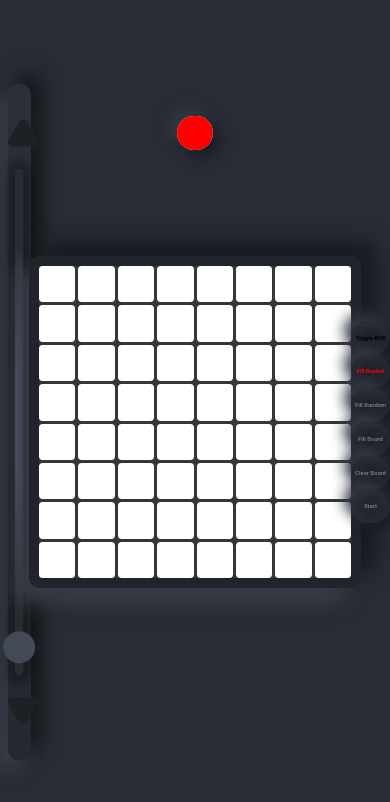
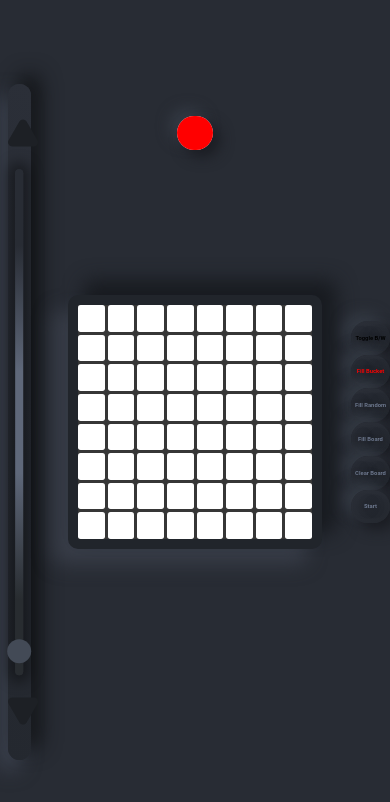
Before and after one commit to DennisSonntag/GameOfLife, a website built with Vite: page index.html in a window 390 px wide. Built offline with nearby package versions, Linux system fonts and the light colour scheme.

Commit message:
fixed toggle black white bugs

```diff
--- a/ToDoList.txt
+++ b/ToDoList.txt
@@ -1,3 +1,2 @@
 Game of life to do list
 -add on the fly alteration and addition of rules(modal window)
--get domain name and dns name servers(freedom , cloud flare)
--- a/src/main.ts
+++ b/src/main.ts
@@ -55,10 +55,10 @@ class Canvas {
 	static canvas = document.querySelector('canvas') as HTMLCanvasElement
 	static ctx = Canvas.canvas.getContext('2d') as CanvasRenderingContext2D
 	static renderCanvas = () => {
+		const size = drawBoard.clientWidth / sideLengthCells
 		for (let row = 0; row < board.grid.length; row++) {
 			for (let col = 0; col < board.grid[0].length; col++) {
 				const cell = board.grid[row][col]
-				const size = drawBoard.clientWidth / sideLengthCells
 				Canvas.ctx.beginPath()
 				Canvas.ctx.rect(col * size, row * size, size, size)
 				// eslint-disable-next-line @typescript-eslint/ban-ts-comment
@@ -101,13 +101,23 @@ class Canvas {
 					if (generation <= 1) {
 						const [h, s, l] = getColorValueFromIndex(row * sideLengthCells + col)
 						Canvas.ctx.fillStyle = hslString(h, s, l)
+						CanvasColors[row][col] = hslString(h, s, l)
 					} else if (generation > 1) {
 						// grayscale
-						if (arrayAllEqual(currentRgb)) Canvas.ctx.fillStyle = hslString(0, 0, l)
-						else Canvas.ctx.fillStyle = hslString(h, 100, 50)
+						if (arrayAllEqual(currentRgb)) {
+							Canvas.ctx.fillStyle = hslString(0, 0, l)
+							CanvasColors[row][col] = hslString(0, 0, l)
+						} else if (!arrayAllEqual(currentRgb)) {
+							Canvas.ctx.fillStyle = hslString(h, 100, 50)
+							CanvasColors[row][col] = hslString(h, 100, 50)
 						}
-				} else if (cell === Board.dead) Canvas.ctx.fillStyle = 'white'
+					}
+				} else if (cell === Board.dead) {
+					Canvas.ctx.fillStyle = 'white'
+					CanvasColors[row][col] = 'white'
+				}
 				Canvas.ctx.fill()
+				// Canvas.ctx.stroke()
 			}
 		}
 	}
@@ -152,17 +162,19 @@ class Board extends Calculations {
 	}
 	static dead = 0
 	static alive = 1
-	static makeBoardArray = (size: number): number[][] => new Array(size).fill(this.dead).map(() => new Array(size).fill(this.dead))
+	static makeBoardArrayNumber = (size: number): number[][] => new Array(size).fill(this.dead).map(() => new Array(size).fill(this.dead))
+	static makeBoardArrayString = (size: number): string[][] => new Array(size).fill('').map(() => new Array(size).fill(''))
 	grid: number[][]
 	constructor(size: number) {
 		super()
-		this.grid = Board.makeBoardArray(size)
+		this.grid = Board.makeBoardArrayNumber(size)
 	}
 }
 
 const sliderMax = Number(sizeSlider.getAttribute('max'))
 
 const PreviousGens: number[][][] = []
+let CanvasColors: string[][] = []
 let fillBucketActive = false
 let fillBucketInfo: number
 let sideLengthCells = 8
@@ -197,12 +209,14 @@ const update = () => {
 	divBoard.style.transform = `matrix(${translate.scale},0,0,${translate.scale},${translate.translateX},${translate.translateY})`
 }
 
-centerDiv.addEventListener('wheel', (event: WheelEvent) => {
+centerDiv.addEventListener(
+	'wheel',
+	(event: WheelEvent) => {
 		// Determine before anything else. Otherwise weird jumping.
-	if (zoomFactor + event.deltaY / 5000 > 3 || zoomFactor + event.deltaY / 5000 < 0.4) return
+		if (zoomFactor + event.deltaY / 1000 > 3 || zoomFactor + event.deltaY / 1000 < 0.4) return
 
 		const oldZoomFactor = zoomFactor
-	zoomFactor += event.deltaY / 5000
+		zoomFactor += event.deltaY / 1000
 
 		mousePosition.x = event.clientX - centerDivSize.x
 		mousePosition.y = event.clientY - centerDivSize.y
@@ -219,16 +233,24 @@ centerDiv.addEventListener('wheel', (event: WheelEvent) => {
 		translate.translateY = y
 
 		update()
-})
-centerDiv.addEventListener('mousedown', (event: MouseEvent) => {
+	},
+	{ passive: true }
+)
+centerDiv.addEventListener(
+	'mousedown',
+	(event: MouseEvent) => {
 		if (event.button !== 1) return
 		initialContentsPos.x = translate.translateX
 		initialContentsPos.y = translate.translateY
 		pinnedMousePosition.x = event.clientX
 		pinnedMousePosition.y = event.clientY
 		panningAllowed = true
-})
-centerDiv.addEventListener('mousemove', (event: MouseEvent) => {
+	},
+	{ passive: true }
+)
+centerDiv.addEventListener(
+	'mousemove',
+	(event: MouseEvent) => {
 		mousePosition.x = event.clientX
 		mousePosition.y = event.clientY
 		if (panningAllowed) {
@@ -238,8 +260,10 @@ centerDiv.addEventListener('mousemove', (event: MouseEvent) => {
 			translate.translateY = initialContentsPos.y + diffY
 		}
 		update()
-})
-centerDiv.addEventListener('mouseup', () => (panningAllowed = false))
+	},
+	{ passive: true }
+)
+centerDiv.addEventListener('mouseup', () => (panningAllowed = false), { passive: true })
 
 // -----------------------------------
 
@@ -345,7 +369,7 @@ const stopSimulation = () => {
 	stopMsg.style.display = 'none'
 	Canvas.clearCanvas()
 	started = false
-	populate()
+	populateStop()
 	changeStylesFromCanvas()
 	if (sideLengthCells >= 20) changeStylesSliderLarge()
 	if (sideLengthCells <= 20) changeStylesSliderSmall()
@@ -433,7 +457,8 @@ const fillEmpty = () => {
 
 const changeBoardSize = (size: number) => {
 	sideLengthCells = size
-	board.grid = Board.makeBoardArray(sideLengthCells)
+	board.grid = Board.makeBoardArrayNumber(sideLengthCells)
+	CanvasColors = Board.makeBoardArrayString(sideLengthCells)
 	populate()
 	drawBoard.style.gridTemplateRows = `repeat(${sideLengthCells}, 1fr)`
 	drawBoard.style.gridTemplateColumns = `repeat(${sideLengthCells}, 1fr)`
@@ -447,7 +472,7 @@ const reset = () => {
 	isDragging = false
 	playing = false
 	drawMode = true
-	board.grid = Board.makeBoardArray(sideLengthCells)
+	board.grid = Board.makeBoardArrayNumber(sideLengthCells)
 	setGeneration(0)
 	Canvas.clearCanvas()
 }
@@ -497,12 +522,16 @@ const next = () => {
 }
 
 const clearBoard = () => {
-	board.grid = Board.makeBoardArray(sideLengthCells)
+	board.grid = Board.makeBoardArrayNumber(sideLengthCells)
 	;(document.querySelectorAll('.place') as NodeListOf<HTMLElement>).forEach(element => (element.style.backgroundColor = 'white'))
 }
 
 const checkColor = (row: number, col: number, div: HTMLDivElement) => {
 	div.style.backgroundColor = board.grid[row][col] ? Board.colors.draw : Board.colors.light
+}
+
+const checkColorStop = (row: number, col: number, div: HTMLDivElement) => {
+	div.style.backgroundColor = CanvasColors[row][col]
 }
 
 const bounceAnim = (div: HTMLDivElement) => {
@@ -523,7 +552,9 @@ const populate = () => {
 			div.className = 'place'
 			// check if place should be black or white
 			checkColor(row, col, div)
-			div.addEventListener('click', () => {
+			div.addEventListener(
+				'click',
+				() => {
 					if (drawMode) {
 						changeValueAtIndex(div.id, board.grid, 1)
 						bounceAnim(div)
@@ -533,22 +564,63 @@ const populate = () => {
 						bounceAnim(div)
 					}
 					checkColor(row, col, div)
-			})
+				},
+				{ passive: true }
+			)
 			drawBoard.appendChild(div)
 			count++
 		}
 	}
 }
 
-window.addEventListener('load', () => {
+const populateStop = () => {
+	drawBoard.innerHTML = ''
+	let count = 0
+	for (let row = 0; row < board.grid.length; row++) {
+		for (let col = 0; col < board.grid[0].length; col++) {
+			// setup element
+			const div = document.createElement('div')
+			div.id = String(count)
+			div.className = 'place'
+			// check if place should be black or white
+			checkColorStop(row, col, div)
+			div.addEventListener(
+				'click',
+				() => {
+					if (drawMode) {
+						changeValueAtIndex(div.id, board.grid, 1)
+						bounceAnim(div)
+					} else {
+						if (!fillBucketActive) changeValueAtIndex(div.id, board.grid, 0)
+						if (fillBucketActive) fillBucketActive = false
+						bounceAnim(div)
+					}
+					checkColorStop(row, col, div)
+				},
+				{ passive: true }
+			)
+			drawBoard.appendChild(div)
+			count++
+		}
+	}
+}
+
+window.addEventListener(
+	'load',
+	() => {
+		CanvasColors = Board.makeBoardArrayString(sideLengthCells)
 		Canvas.ctx.canvas.width = drawBoard.clientWidth
 		Canvas.ctx.canvas.height = drawBoard.clientHeight
 		setBubble(range, bubble)
 
 		populate()
-})
+	},
+	{ passive: true }
+)
 
-window.addEventListener('mousedown', event => {
+window.addEventListener(
+	'mousedown',
+	event => {
 		const target = event.target as HTMLDivElement
 		fillBucketInfo = Number(target.id)
 		if (target.className !== 'place') return
@@ -559,13 +631,18 @@ window.addEventListener('mousedown', event => {
 			fillBucketText.style.color = 'red'
 			fillEmpty()
 		}
-})
+	},
+	{ passive: true }
+)
 
-window.addEventListener('mousemove', event => {
+window.addEventListener(
+	'mousemove',
+	event => {
 		const target = event.target as HTMLDivElement
 		const id = target.id
 		const div = document.getElementById(String(id)) as HTMLDivElement
 		const [row, col] = getRowCol(Number(id))
+		if (target.className !== 'place') return
 		if (!isDragging) return
 		if (drawMode) {
 			changeValueAtIndex(id, board.grid, 1)
@@ -575,60 +652,27 @@ window.addEventListener('mousemove', event => {
 			bounceAnim(div)
 		}
 		checkColor(row, col, div)
-})
+	},
+	{ passive: true }
+)
 
-window.addEventListener('mouseup', () => (isDragging = false))
+window.addEventListener('mouseup', () => (isDragging = false), { passive: true })
 
-window.addEventListener('click', event => {
+window.addEventListener(
+	'click',
+	event => {
 		const target = event.target as HTMLButtonElement
 		if (target.className !== 'deadAlive') return
 		const child = target.firstChild as HTMLParagraphElement
 		if (child.innerText === 'Dead') target.innerHTML = '<p>Alive</p>'
 		if (child.innerText === 'Alive') target.innerHTML = '<p>Dead</p>'
-})
+	},
+	{ passive: true }
+)
 
-toggleBWBtn.addEventListener('click', () => {
-	blackWhite = !blackWhite
-	toggleBWText.innerText = blackWhite ? 'Toggle Color' : 'Toggle B/W'
-	if (!blackWhite) {
-		toggleBWText.style.color = 'black'
-		toggleBWText.classList.remove('rainbow')
-	} else if (blackWhite) toggleBWText.classList.add('rainbow')
-	blackWhite ? startingElements.pop() : startingElements.push(colorPicker)
-	colorPicker.style.display = blackWhite ? 'none' : 'initial'
-	Board.colors.draw = blackWhite ? 'black' : colorPicker.value
-	let count = 0
-	for (let row = 0; row < board.grid.length; row++) {
-		for (let col = 0; col < board.grid[0].length; col++) {
-			const div = document.getElementById(String(count)) as HTMLDivElement
-			checkColor(row, col, div)
-			count++
-		}
-	}
-})
-
-colorPicker.addEventListener('input', () => (Board.colors.draw = colorPicker.value))
-
-// hasReset = true
-resetBtn.addEventListener('click', () => reset())
-
-reverseBtn.addEventListener('click', () => {
-	if (generation >= 1) {
-		reversing = true
-		playing = false
-		reverse()
-	}
-})
-
-playBtn.addEventListener('click', () => {
-	if (!stopped) {
-		reversing = false
-		playing = true
-		play()
-	}
-})
-
-window.addEventListener('keydown', event => {
+window.addEventListener(
+	'keydown',
+	event => {
 		if (event.key === ' ' && started) {
 			if (!playing) {
 				if (!stopped) {
@@ -652,9 +696,76 @@ window.addEventListener('keydown', event => {
 			modalActive = !modalActive
 			modalBackground.style.display = modalActive ? 'initial' : 'none'
 		}
-})
+	},
+	{ passive: true }
+)
 
-addRuleBtn.addEventListener('click', () => {
+window.addEventListener(
+	'resize',
+	() => {
+		Canvas.ctx.canvas.width = drawBoard.clientWidth
+		Canvas.ctx.canvas.height = drawBoard.clientHeight
+		if (started) Canvas.renderCanvas()
+	},
+	{ passive: true }
+)
+
+toggleBWBtn.addEventListener(
+	'click',
+	() => {
+		blackWhite = !blackWhite
+		toggleBWText.innerText = blackWhite ? 'Toggle Color' : 'Toggle B/W'
+		if (!blackWhite) {
+			toggleBWText.style.color = 'black'
+			toggleBWText.classList.remove('rainbow')
+		} else if (blackWhite) toggleBWText.classList.add('rainbow')
+		blackWhite ? startingElements.pop() : startingElements.push(colorPicker)
+		colorPicker.style.display = blackWhite ? 'none' : 'initial'
+		Board.colors.draw = blackWhite ? '#000000' : colorPicker.value
+		let count = 0
+		for (let row = 0; row < board.grid.length; row++) {
+			for (let col = 0; col < board.grid[0].length; col++) {
+				const div = document.getElementById(String(count)) as HTMLDivElement
+				checkColor(row, col, div)
+				count++
+			}
+		}
+	},
+	{ passive: true }
+)
+
+colorPicker.addEventListener('input', () => (Board.colors.draw = colorPicker.value), { passive: true })
+
+// hasReset = true
+resetBtn.addEventListener('click', () => reset(), { passive: true })
+
+reverseBtn.addEventListener(
+	'click',
+	() => {
+		if (generation >= 1) {
+			reversing = true
+			playing = false
+			reverse()
+		}
+	},
+	{ passive: true }
+)
+
+playBtn.addEventListener(
+	'click',
+	() => {
+		if (!stopped) {
+			reversing = false
+			playing = true
+			play()
+		}
+	},
+	{ passive: true }
+)
+
+addRuleBtn.addEventListener(
+	'click',
+	() => {
 		const rule = document.createElement('div')
 		rule.className = 'rule'
 		rule.innerHTML = `<div class="ruleLeft ruleRightLeft">
@@ -693,57 +804,87 @@ addRuleBtn.addEventListener('click', () => {
 
 		ruleSection.appendChild(rule)
 		ruleSection.scrollTop = ruleSection.scrollHeight
-})
+	},
+	{ passive: true }
+)
 
-pauseBtn.addEventListener('click', () => pause())
+pauseBtn.addEventListener('click', () => pause(), { passive: true })
 
-stopBtn.addEventListener('click', () => stopSimulation())
+stopBtn.addEventListener('click', () => stopSimulation(), { passive: true })
 
-startBtn.addEventListener('click', () => {
+startBtn.addEventListener(
+	'click',
+	() => {
 		stopped = false
 		started = true
 		start()
-})
+	},
+	{ passive: true }
+)
 
-previousBtn.addEventListener('click', () => {
+previousBtn.addEventListener(
+	'click',
+	() => {
 		if (generation >= 1 && !reversing) prev()
-})
+	},
+	{ passive: true }
+)
 
-nextBtn.addEventListener('click', () => {
+nextBtn.addEventListener(
+	'click',
+	() => {
 		if (!playing) next()
-})
+	},
+	{ passive: true }
+)
 
-randomBtn.addEventListener('click', () => fillRandom())
+randomBtn.addEventListener('click', () => fillRandom(), { passive: true })
 
-fillColor.addEventListener('click', () => fillBoard())
+fillColor.addEventListener('click', () => fillBoard(), { passive: true })
 
-fillBucketBtn.addEventListener('click', () => {
+fillBucketBtn.addEventListener(
+	'click',
+	() => {
 		fillBucketActive = true
 		fillBucketText.style.color = 'green'
-})
+	},
+	{ passive: true }
+)
 
-clearBtn.addEventListener('click', () => clearBoard())
+clearBtn.addEventListener('click', () => clearBoard(), { passive: true })
 
-sizeSlider.addEventListener('change', e => {
+sizeSlider.addEventListener(
+	'change',
+	e => {
 		const event = e.target as HTMLInputElement
 		const eventValue = Number(event.value)
 		changeBoardSize(eventValue)
 		if (eventValue >= 20) changeStylesSliderLarge()
 		if (eventValue <= 20) changeStylesSliderSmall()
-})
+	},
+	{ passive: true }
+)
 
-range.addEventListener('input', () => setBubble(range, bubble))
+range.addEventListener('input', () => setBubble(range, bubble), { passive: true })
 
-up.addEventListener('click', () => {
+up.addEventListener(
+	'click',
+	() => {
 		if (sideLengthCells + 1 <= sliderMax) {
 			sideLengthCells++
 			hoverEffect()
 		}
-})
+	},
+	{ passive: true }
+)
 
-down.addEventListener('click', () => {
+down.addEventListener(
+	'click',
+	() => {
 		if (sideLengthCells - 1 >= sliderMax) {
 			sideLengthCells--
 			hoverEffect()
 		}
-})
+	},
+	{ passive: true }
+)
--- a/src/slider.css
+++ b/src/slider.css
@@ -93,11 +93,11 @@
 	/* border: 3px solid hsl(218, 12%, 20%); */
 	position: absolute;
 	border-radius: 50%;
-	width: 2rem;
-	height: 2rem;
+	width: 1.5rem;
+	height: 1.5rem;
 	top: 50%;
 	transform: translateY(-50%);
-	pointer-events: none; /* Remove pointer events on Bubble so user can click on the actual thumb beaneath it!  */
+	pointer-events: none; /* Remove pointer events on Bubble so user can click on the actual thumb beneath it!  */
 	color: transparent;
 	display: grid;
 	place-items: center; /*  Place the number on the center  */
--- a/src/style.css
+++ b/src/style.css
@@ -45,8 +45,8 @@ body {
 	box-sizing: content-box;
 	z-index: 0;
 	position: fixed;
-	width: 80vmin;
-	height: 80vmin;
+	width: min(80vmin, 60vw);
+	height: min(80vmin, 60vw);
 	transform-origin: 0 0;
 	border: solid hsl(220, 13%, 15%) 10px;
 	border-radius: 10px;
@@ -70,13 +70,11 @@ canvas {
 
 #board {
 	transform-origin: 0 0;
-	z-index: 1;
-	grid-area: board;
 	position: absolute;
 	inset: 0;
 	margin: auto;
-	width: 80vmin;
-	height: 80vmin;
+	width: 100%;
+	height: 100%;
 	background-color: rgba(0, 0, 0, 0);
 	display: grid;
 	grid-template-columns: repeat(8, 1fr);
@@ -106,7 +104,8 @@ canvas {
 }
 
 #genTitle {
-	font-size: 4rem;
+	white-space: nowrap;
+	font-size: 2rem;
 	z-index: 2;
 	width: fit-content;
 	height: fit-content;
@@ -527,3 +526,7 @@ input[type='color']::-webkit-color-swatch {
 	height: 100%;
 	right: 0;
 }
+
+#test{
+	color: hsl(0, 0%, 0%);
+}
```
Lines whose indentation alone changed are shown as unchanged.
